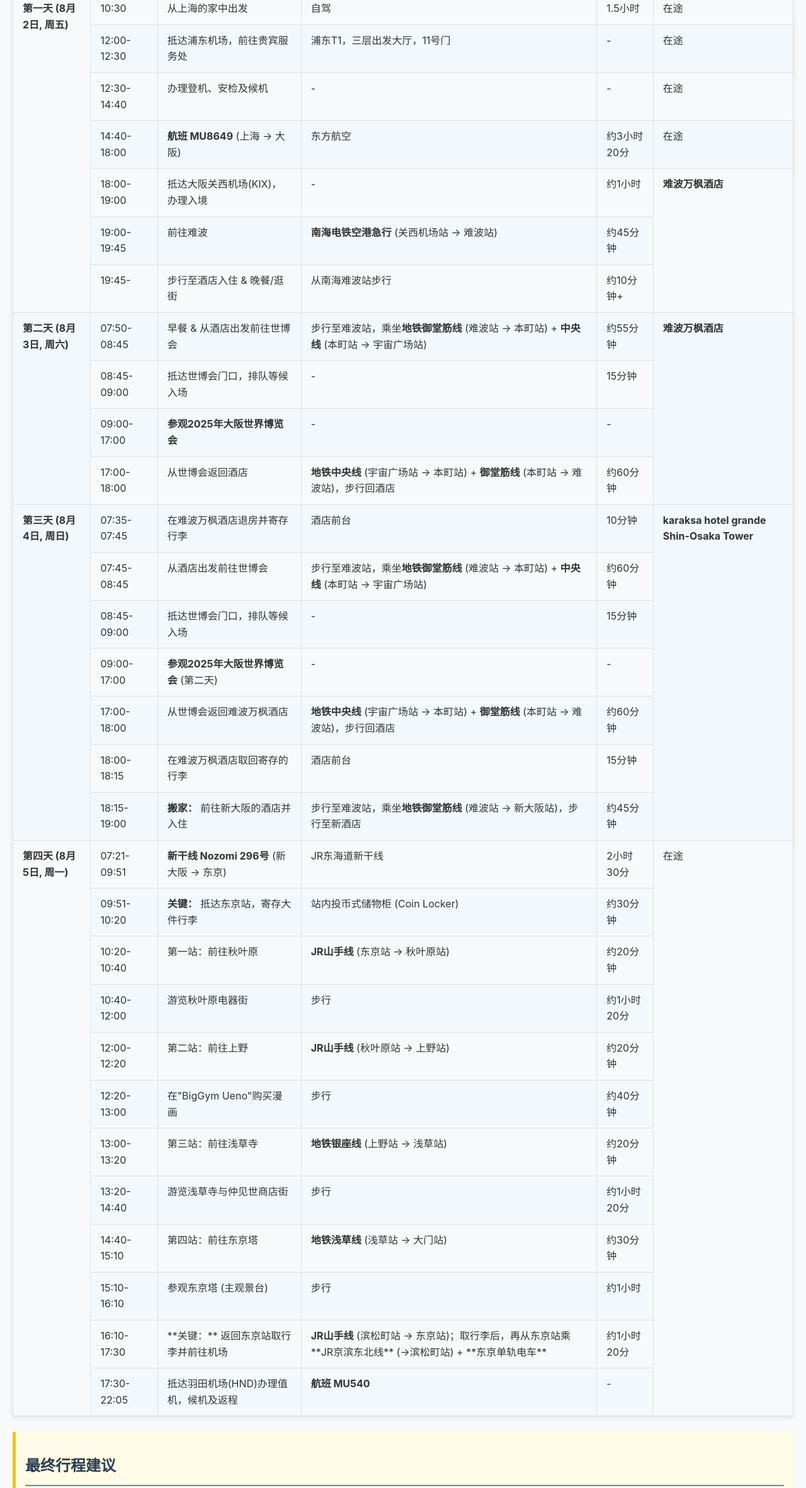
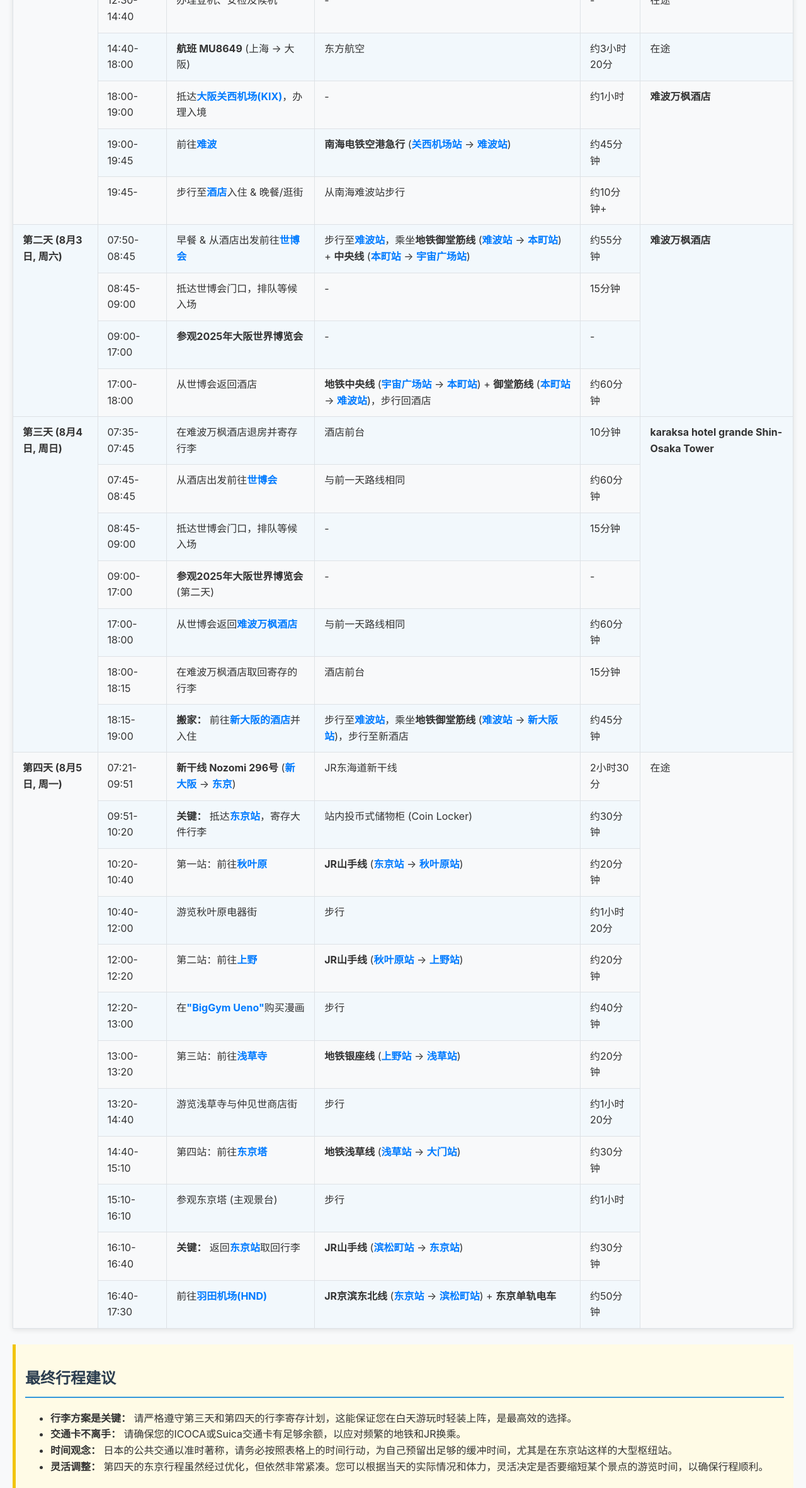
Before and after one commit to lucaschends/jp-trip-2025, a plain HTML site: page index.html in a window 1280 px wide. Shown: the part 308-2671 px from the top of the page at 63% size. Drawn offline with Linux system fonts and the light colour scheme.

Commit message:
del export excel and add link

```diff
--- a/index.html
+++ b/index.html
@@ -3,8 +3,9 @@
 <head>
     <meta charset="UTF-8">
     <meta name="viewport" content="width=device-width, initial-scale=1.0">
-    <title>日本大阪-东京最终行程规划 (超详细版)</title>
+    <title>日本大阪-东京最终行程规划 (地图链接版)</title>
     <style>
+        /* CSS样式区 */
         body {
             font-family: -apple-system, BlinkMacSystemFont, "Segoe UI", "Microsoft YaHei", "Helvetica Neue", Helvetica, Arial, sans-serif;
             line-height: 1.6;
@@ -40,36 +41,26 @@
         tbody tr:hover {
             background-color: #eaf3f9;
         }
-        .export-button {
-            display: inline-block;
-            margin-top: 25px;
-            margin-bottom: 25px;
-            padding: 10px 20px;
-            font-size: 16px;
-            font-weight: bold;
-            color: #fff;
-            background-color: #2ecc71;
-            border: none;
-            border-radius: 5px;
-            cursor: pointer;
-            transition: background-color 0.3s;
-        }
-        .export-button:hover {
-            background-color: #27ae60;
-        }
         .notes {
             margin-top: 25px;
             padding: 15px;
             background-color: #fffbe6;
             border-left: 5px solid #f1c40f;
         }
+        /* 超链接样式 */
+        .location-link {
+            color: #007bff; /* 明确指定为蓝色 */
+            font-weight: bold;
+            text-decoration: none; /* 去掉下划线，更美观 */
+        }
+        .location-link:hover {
+            text-decoration: underline; /* 鼠标悬停时显示下划线 */
+        }
     </style>
 </head>
 <body>
 
-    <h1>日本大阪-东京最终行程规划 (超详细版)</h1>
-
-    <button class="export-button" onclick="exportTableToExcel('itineraryTable', '日本最终行程规划-详细版')">导出为Excel文件</button>
+    <h1>日本大阪-东京最终行程规划 (地图链接版)</h1>
 
     <table id="itineraryTable">
         <thead>
@@ -93,7 +84,7 @@
             </tr>
             <tr>
                 <td>12:00-12:30</td>
-                <td>抵达浦东机场，前往贵宾服务处</td>
+                <td>抵达<a href="https://www.google.com/maps/search/?api=1&query=Shanghai+Pudong+International+Airport" class="location-link" target="_blank">浦东机场</a>，前往贵宾服务处</td>
                 <td>浦东T1，三层出发大厅，11号门</td>
                 <td>-</td>
                 <td>在途</td>
@@ -114,28 +105,28 @@
             </tr>
             <tr>
                 <td>18:00-19:00</td>
-                <td>抵达大阪关西机场(KIX)，办理入境</td>
+                <td>抵达<a href="https://www.google.com/maps/search/?api=1&query=Kansai+International+Airport" class="location-link" target="_blank">大阪关西机场(KIX)</a>，办理入境</td>
                 <td>-</td>
                 <td>约1小时</td>
                 <td rowspan="3"><strong>难波万枫酒店</strong></td>
             </tr>
             <tr>
                 <td>19:00-19:45</td>
-                <td>前往难波</td>
-                <td><strong>南海电铁空港急行</strong> (关西机场站 → 难波站)</td>
+                <td>前往<a href="https://www.google.com/maps/search/?api=1&query=Namba+Station" class="location-link" target="_blank">难波</a></td>
+                <td><strong>南海电铁空港急行</strong> (<a href="https://www.google.com/maps/search/?api=1&query=Kansai+Airport+Station" class="location-link" target="_blank">关西机场站</a> → <a href="https://www.google.com/maps/search/?api=1&query=Namba+Station" class="location-link" target="_blank">难波站</a>)</td>
                 <td>约45分钟</td>
             </tr>
             <tr>
                 <td>19:45-</td>
-                <td>步行至酒店入住 & 晚餐/逛街</td>
+                <td>步行至<a href="https://www.google.com/maps/search/?api=1&query=Fairfield+by+Marriott+Osaka+Namba" class="location-link" target="_blank">酒店</a>入住 & 晚餐/逛街</td>
                 <td>从南海难波站步行</td>
                 <td>约10分钟+</td>
             </tr>
             <tr>
                 <td rowspan="4"><strong>第二天 (8月3日, 周六)</strong></td>
                 <td>07:50-08:45</td>
-                <td>早餐 & 从酒店出发前往世博会</td>
-                <td>步行至难波站，乘坐<strong>地铁御堂筋线</strong> (难波站 → 本町站) + <strong>中央线</strong> (本町站 → 宇宙广场站)</td>
+                <td>早餐 & 从酒店出发前往<a href="https://www.google.com/maps/search/?api=1&query=Expo+2025+Osaka+site+Yumeshima" class="location-link" target="_blank">世博会</a></td>
+                <td>步行至<a href="https://www.google.com/maps/search/?api=1&query=Namba+Station" class="location-link" target="_blank">难波站</a>，乘坐<strong>地铁御堂筋线</strong> (<a href="https://www.google.com/maps/search/?api=1&query=Namba+Station" class="location-link" target="_blank">难波站</a> → <a href="https://www.google.com/maps/search/?api=1&query=Hommachi+Station" class="location-link" target="_blank">本町站</a>) + <strong>中央线</strong> (<a href="https://www.google.com/maps/search/?api=1&query=Hommachi+Station" class="location-link" target="_blank">本町站</a> → <a href="https://www.google.com/maps/search/?api=1&query=Cosmosquare+Station" class="location-link" target="_blank">宇宙广场站</a>)</td>
                 <td>约55分钟</td>
                 <td rowspan="4"><strong>难波万枫酒店</strong></td>
             </tr>
@@ -154,7 +145,7 @@
             <tr>
                 <td>17:00-18:00</td>
                 <td>从世博会返回酒店</td>
-                <td><strong>地铁中央线</strong> (宇宙广场站 → 本町站) + <strong>御堂筋线</strong> (本町站 → 难波站)，步行回酒店</td>
+                <td><strong>地铁中央线</strong> (<a href="https://www.google.com/maps/search/?api=1&query=Cosmosquare+Station" class="location-link" target="_blank">宇宙广场站</a> → <a href="https://www.google.com/maps/search/?api=1&query=Hommachi+Station" class="location-link" target="_blank">本町站</a>) + <strong>御堂筋线</strong> (<a href="https://www.google.com/maps/search/?api=1&query=Hommachi+Station" class="location-link" target="_blank">本町站</a> → <a href="https://www.google.com/maps/search/?api=1&query=Namba+Station" class="location-link" target="_blank">难波站</a>)，步行回酒店</td>
                 <td>约60分钟</td>
             </tr>
             <tr>
@@ -167,8 +158,8 @@
             </tr>
             <tr>
                 <td>07:45-08:45</td>
-                <td>从酒店出发前往世博会</td>
-                <td>步行至难波站，乘坐<strong>地铁御堂筋线</strong> (难波站 → 本町站) + <strong>中央线</strong> (本町站 → 宇宙广场站)</td>
+                <td>从酒店出发前往<a href="https://www.google.com/maps/search/?api=1&query=Expo+2025+Osaka+site+Yumeshima" class="location-link" target="_blank">世博会</a></td>
+                <td>与前一天路线相同</td>
                 <td>约60分钟</td>
             </tr>
             <tr>
@@ -185,8 +176,8 @@
             </tr>
             <tr>
                 <td>17:00-18:00</td>
-                <td>从世博会返回难波万枫酒店</td>
-                <td><strong>地铁中央线</strong> (宇宙广场站 → 本町站) + <strong>御堂筋线</strong> (本町站 → 难波站)，步行回酒店</td>
+                <td>从世博会返回<a href="https://www.google.com/maps/search/?api=1&query=Fairfield+by+Marriott+Osaka+Namba" class="location-link" target="_blank">难波万枫酒店</a></td>
+                <td>与前一天路线相同</td>
                 <td>约60分钟</td>
             </tr>
             <tr>
@@ -197,28 +188,28 @@
             </tr>
             <tr>
                 <td>18:15-19:00</td>
-                <td><strong>搬家：</strong> 前往新大阪的酒店并入住</td>
-                <td>步行至难波站，乘坐<strong>地铁御堂筋线</strong> (难波站 → 新大阪站)，步行至新酒店</td>
+                <td><strong>搬家：</strong> 前往<a href="https://www.google.com/maps/search/?api=1&query=karaksa+hotel+grande+Shin-Osaka+Tower" class="location-link" target="_blank">新大阪的酒店</a>并入住</td>
+                <td>步行至<a href="https://www.google.com/maps/search/?api=1&query=Namba+Station" class="location-link" target="_blank">难波站</a>，乘坐<strong>地铁御堂筋线</strong> (<a href="https://www.google.com/maps/search/?api=1&query=Namba+Station" class="location-link" target="_blank">难波站</a> → <a href="https://www.google.com/maps/search/?api=1&query=Shin-Osaka+Station" class="location-link" target="_blank">新大阪站</a>)，步行至新酒店</td>
                 <td>约45分钟</td>
             </tr>
             <tr>
                 <td rowspan="12"><strong>第四天 (8月5日, 周一)</strong></td>
                 <td>07:21-09:51</td>
-                <td><strong>新干线 Nozomi 296号</strong> (新大阪 → 东京)</td>
+                <td><strong>新干线 Nozomi 296号</strong> (<a href="https://www.google.com/maps/search/?api=1&query=Shin-Osaka+Station" class="location-link" target="_blank">新大阪</a> → <a href="https://www.google.com/maps/search/?api=1&query=Tokyo+Station" class="location-link" target="_blank">东京</a>)</td>
                 <td>JR东海道新干线</td>
                 <td>2小时30分</td>
                 <td rowspan="12">在途</td>
             </tr>
             <tr>
                 <td>09:51-10:20</td>
-                <td><strong>关键：</strong> 抵达东京站，寄存大件行李</td>
+                <td><strong>关键：</strong> 抵达<a href="https://www.google.com/maps/search/?api=1&query=Tokyo+Station" class="location-link" target="_blank">东京站</a>，寄存大件行李</td>
                 <td>站内投币式储物柜 (Coin Locker)</td>
                 <td>约30分钟</td>
             </tr>
             <tr>
                 <td>10:20-10:40</td>
-                <td>第一站：前往秋叶原</td>
-                <td><strong>JR山手线</strong> (东京站 → 秋叶原站)</td>
+                <td>第一站：前往<a href="https://www.google.com/maps/search/?api=1&query=Akihabara+Station" class="location-link" target="_blank">秋叶原</a></td>
+                <td><strong>JR山手线</strong> (<a href="https://www.google.com/maps/search/?api=1&query=Tokyo+Station" class="location-link" target="_blank">东京站</a> → <a href="https://www.google.com/maps/search/?api=1&query=Akihabara+Station" class="location-link" target="_blank">秋叶原站</a>)</td>
                 <td>约20分钟</td>
             </tr>
             <tr>
@@ -229,20 +220,20 @@
             </tr>
             <tr>
                 <td>12:00-12:20</td>
-                <td>第二站：前往上野</td>
-                <td><strong>JR山手线</strong> (秋叶原站 → 上野站)</td>
+                <td>第二站：前往<a href="https://www.google.com/maps/search/?api=1&query=Ueno+Station" class="location-link" target="_blank">上野</a></td>
+                <td><strong>JR山手线</strong> (<a href="https://www.google.com/maps/search/?api=1&query=Akihabara+Station" class="location-link" target="_blank">秋叶原站</a> → <a href="https://www.google.com/maps/search/?api=1&query=Ueno+Station" class="location-link" target="_blank">上野站</a>)</td>
                 <td>约20分钟</td>
             </tr>
             <tr>
                 <td>12:20-13:00</td>
-                <td>在"BigGym Ueno"购买漫画</td>
+                <td>在<a href="https://www.google.com/maps/search/?api=1&query=BIGGYM+Ueno" class="location-link" target="_blank">"BigGym Ueno"</a>购买漫画</td>
                 <td>步行</td>
                 <td>约40分钟</td>
             </tr>
             <tr>
                 <td>13:00-13:20</td>
-                <td>第三站：前往浅草寺</td>
-                <td><strong>地铁银座线</strong> (上野站 → 浅草站)</td>
+                <td>第三站：前往<a href="https://www.google.com/maps/search/?api=1&query=Asakusa+Station" class="location-link" target="_blank">浅草寺</a></td>
+                <td><strong>地铁银座线</strong> (<a href="https://www.google.com/maps/search/?api=1&query=Ueno+Station" class="location-link" target="_blank">上野站</a> → <a href="https://www.google.com/maps/search/?api=1&query=Asakusa+Station" class="location-link" target="_blank">浅草站</a>)</td>
                 <td>约20分钟</td>
             </tr>
             <tr>
@@ -253,8 +244,8 @@
             </tr>
             <tr>
                 <td>14:40-15:10</td>
-                <td>第四站：前往东京塔</td>
-                <td><strong>地铁浅草线</strong> (浅草站 → 大门站)</td>
+                <td>第四站：前往<a href="https://www.google.com/maps/search/?api=1&query=Tokyo+Tower" class="location-link" target="_blank">东京塔</a></td>
+                <td><strong>地铁浅草线</strong> (<a href="https://www.google.com/maps/search/?api=1&query=Asakusa+Station" class="location-link" target="_blank">浅草站</a> → <a href="https://www.google.com/maps/search/?api=1&query=Daimon+Station" class="location-link" target="_blank">大门站</a>)</td>
                 <td>约30分钟</td>
             </tr>
             <tr>
@@ -263,18 +254,17 @@
                 <td>步行</td>
                 <td>约1小时</td>
             </tr>
-
             <tr>
-                <td>16:10-17:30</td>
-                <td>**关键：** 返回东京站取行李并前往机场</td>
-                <td><strong>JR山手线</strong> (滨松町站 → 东京站)；取行李后，再从东京站乘 **JR京滨东北线** (→滨松町站) + **东京单轨电车**</td>
-                <td>约1小时20分</td>
+                <td>16:10-16:40</td>
+                <td><strong>关键：</strong> 返回<a href="https://www.google.com/maps/search/?api=1&query=Tokyo+Station" class="location-link" target="_blank">东京站</a>取回行李</td>
+                <td><strong>JR山手线</strong> (<a href="https://www.google.com/maps/search/?api=1&query=Hamamatsucho+Station" class="location-link" target="_blank">滨松町站</a> → <a href="https://www.google.com/maps/search/?api=1&query=Tokyo+Station" class="location-link" target="_blank">东京站</a>)</td>
+                <td>约30分钟</td>
             </tr>
             <tr>
-                <td>17:30-22:05</td>
-                <td>抵达羽田机场(HND)办理值机，候机及返程</td>
-                <td><strong>航班 MU540</strong></td>
-                <td>-</td>
+                <td>16:40-17:30</td>
+                <td>前往<a href="https://www.google.com/maps/search/?api=1&query=Haneda+Airport" class="location-link" target="_blank">羽田机场(HND)</a></td>
+                <td><strong>JR京滨东北线</strong> (<a href="https://www.google.com/maps/search/?api=1&query=Tokyo+Station" class="location-link" target="_blank">东京站</a> → <a href="https://www.google.com/maps/search/?api=1&query=Hamamatsucho+Station" class="location-link" target="_blank">滨松町站</a>) + <strong>东京单轨电车</strong></td>
+                <td>约50分钟</td>
             </tr>
         </tbody>
     </table>
@@ -289,31 +279,5 @@
         </ul>
     </div>
 
-    <script>
-        function exportTableToExcel(tableID, filename = 'export') {
-            const tableSelect = document.getElementById(tableID);
-            const dataType = 'application/vnd.ms-excel';
-            // 添加UTF-8 BOM，确保Excel能正确识别中文字符
-            const bom = "\uFEFF";
-            const tableHTML = bom + tableSelect.outerHTML.replace(/ /g, '%20');
-
-            const downloadLink = document.createElement("a");
-
-            document.body.appendChild(downloadLink);
-
-            if (navigator.msSaveOrOpenBlob) {
-                const blob = new Blob(['\ufeff', tableSelect.outerHTML], {
-                    type: dataType
-                });
-                navigator.msSaveOrOpenBlob(blob, filename + '.xls');
-            } else {
-                downloadLink.href = 'data:' + dataType + ', ' + tableHTML;
-                downloadLink.download = filename + '.xls';
-                downloadLink.click();
-            }
-            document.body.removeChild(downloadLink);
-        }
-    </script>
-
 </body>
 </html>
```
